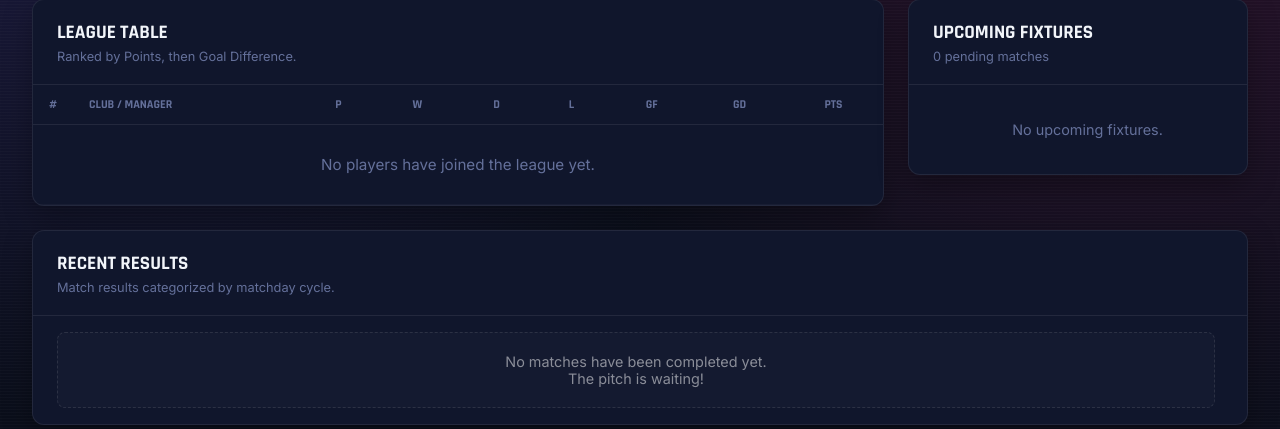
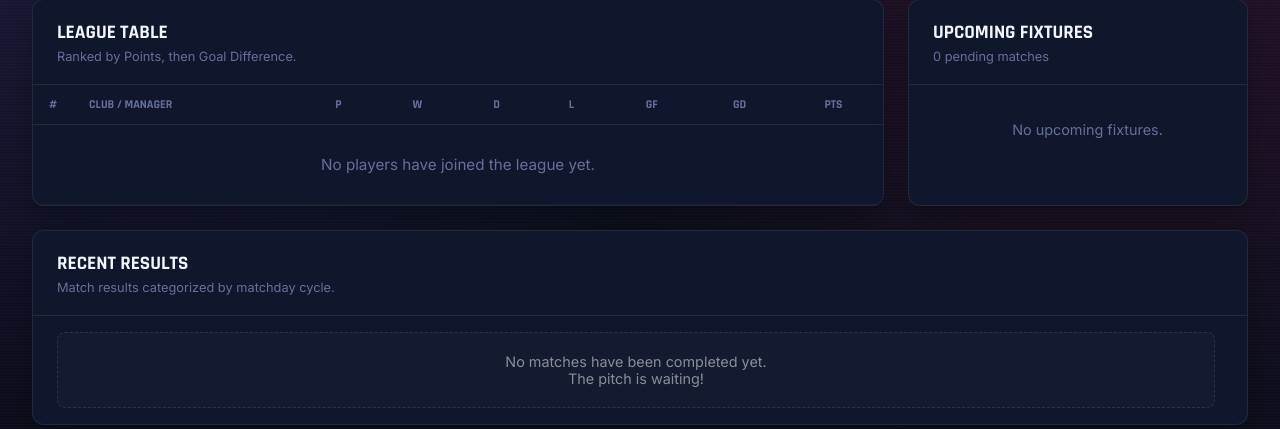
Before and after one commit to Emmanuel-Onyenwe/Efootball-League, a Flask app: page / in a window 1280 px wide. Shown: the part 143-572 px from the top of the page. Run offline with Flask 3, Linux system fonts and the light colour scheme; data that the repository does not hold is empty; some libraries are stand-ins or nearby versions.

Commit message:
Refactor layout and scrollbar styles in index.html

```diff
--- a/templates/index.html
+++ b/templates/index.html
@@ -70,8 +70,8 @@
     100% { transform: translate(-100%, 0); }
   }
 
-  /* LAYOUT FIX: align-items: start allows panels to scroll independently without stretching */
-  .layout-grid { position: relative; z-index: 1; display: grid; grid-template-columns: 1fr 340px; gap: 24px; padding: 32px; max-width: 1400px; margin: 0 auto; flex: 1; width: 100%; align-content: start; align-items: start; }
+  /* LAYOUT FIX: Let grid items stretch to match equal heights on desktop */
+  .layout-grid { position: relative; z-index: 1; display: grid; grid-template-columns: 1fr 340px; gap: 24px; padding: 32px; max-width: 1400px; margin: 0 auto; flex: 1; width: 100%; }
 
   @media (max-width: 960px) { .layout-grid { grid-template-columns: 1fr; } }
   @media (max-width: 768px) {
@@ -113,17 +113,17 @@
   .modal-input { width: 100%; padding: 12px; margin: 10px 0 20px; background: #1B2340; border: 1px solid rgba(255,255,255,0.1); color: white; border-radius: 5px; box-sizing: border-box; }
   .modal-btn { width: 100%; padding: 12px; background: var(--grad-brand); border: none; color: black; font-weight: bold; border-radius: 5px; cursor: pointer; }
 
-  /* SCROLLBAR FIXES */
-  .side-panel { display: flex; flex-direction: column; }
-  .fixture-scroll-box { overflow-y: auto; padding-right: 5px; max-height: 600px; }
+  /* SCROLLBAR & HEIGHT FIXES */
+  .side-panel { display: flex; flex-direction: column; height: 100%; }
+  .fixture-scroll-box { flex: 1; min-height: 0; overflow-y: auto; padding-right: 5px; }
 
   .fixture-scroll-box::-webkit-scrollbar { width: 6px; }
   .fixture-scroll-box::-webkit-scrollbar-track { background: rgba(255,255,255,0.02); border-radius: 10px; }
   .fixture-scroll-box::-webkit-scrollbar-thumb { background: rgba(255,255,255,0.15); border-radius: 10px; }
   .fixture-scroll-box::-webkit-scrollbar-thumb:hover { background: var(--cyan); }
 
-  /* Increased Mobile Height */
-  @media (max-width: 960px) { .fixture-scroll-box { max-height: 450px; } }
+  /* Retain a fixed max-height ONLY on mobile when the panels stack vertically */
+  @media (max-width: 960px) { .fixture-scroll-box { max-height: 450px; flex: none; } }
 
   .custom-crest {
     display: inline-flex; align-items: center; justify-content: center;
```
